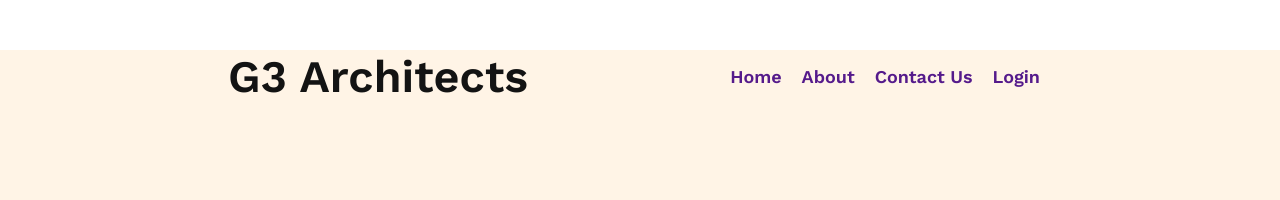
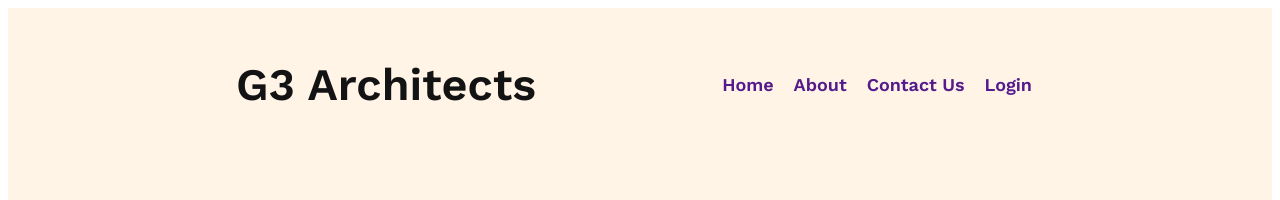
Before and after one commit to joy4563/assignment2-architect, a plain HTML site: page index.html in a window 1280 px wide. Shown: the top 200 px of the page. Drawn offline with nearby package versions, Linux system fonts and the light colour scheme.

Commit message:
remove margin from top nav bar

```diff
--- a/styles/styles.css
+++ b/styles/styles.css
@@ -4,7 +4,6 @@
 body {
   font-family: "Poppins", sans-serif;
   font-family: "Work Sans", sans-serif;
-  margin: 0px;
 }
 
 /* Header section style */
@@ -15,7 +14,7 @@ header {
   display: flex;
   align-items: center;
   justify-content: space-between;
-  margin-top: 50px;
+  padding-top: 50px;
   margin-left: 228px;
   margin-right: 240px;
 }
```
